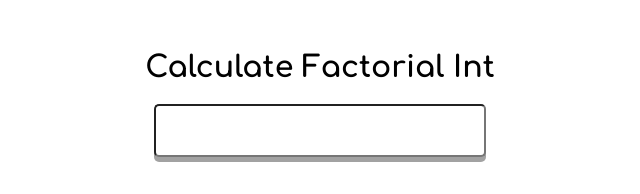
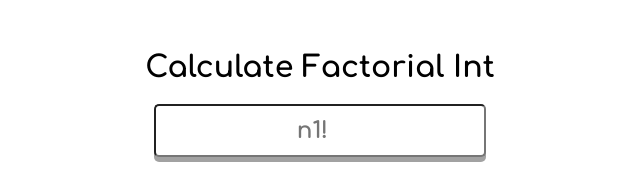
Before and after one commit to aggabaorenz16/factorial, a plain HTML site: page index.html in a window 1280 px wide. Shown: the top 194 px of the page, 320-960 px from the left. Drawn offline with Linux system fonts and the light colour scheme.

Commit message:
Update index.html

```diff
--- a/index.html
+++ b/index.html
@@ -10,7 +10,7 @@
 <body>
    <form id="format">
        <h1>Calculate Factorial Int</h1>
-       <input type="number" name="" id="number">
+       <input type="number" name="" id="number" placeholder="n1!">
        <input type="submit" value="Calculate">
        <br>
        <p>Answer : <span id="answer"></span></p>
```
